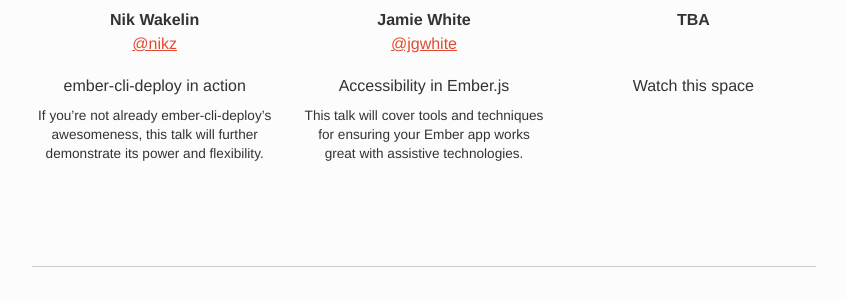
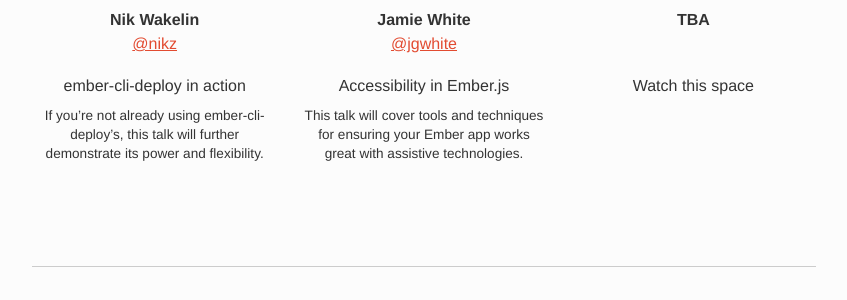
Before and after one commit to emberlondon/emberlondon.github.io, a Jekyll site: the page built from index.html, in a window 1280 px wide and 900 px high, scrolled down 1048 px. Shown: the part 152-452 px from the top of the window, without its empty margins (216-1063 px from the left). Built offline with Jekyll 4.4.1, drawn with Linux system fonts in a browser that asks for light colours; nearby versions of some CDN libraries.

Commit message:
Fix copy error

```diff
--- a/_data/events.yml
+++ b/_data/events.yml
@@ -10,7 +10,7 @@
     speaker_twitter: nikz
     image: images/speakers/nikz-2.jpg
     title: ember-cli-deploy in action
-    abstract: If you’re not already ember-cli-deploy’s awesomeness, this talk will further demonstrate its power and flexibility.
+    abstract: If you’re not already using ember-cli-deploy’s, this talk will further demonstrate its power and flexibility.
   - speaker_name: Jamie White
     speaker_twitter: jgwhite
     image: images/speakers/jgwhite-6.jpg
```
